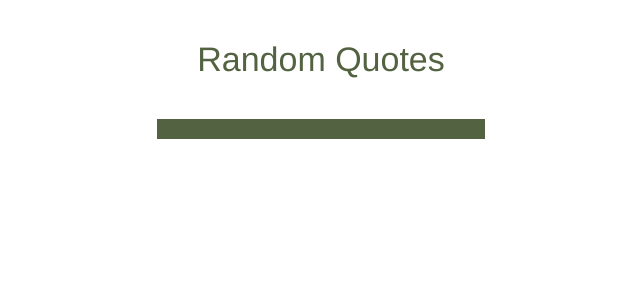
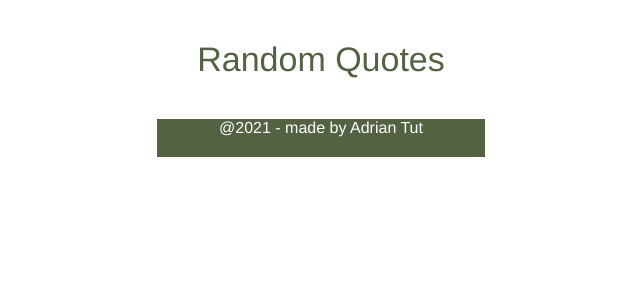
Before and after one commit to Adriantutuianu/random-quotes-project, a React (Create React App) app: page / in a window 1280 px wide. Shown: the top 300 px of the page, without its empty margins (319-959 px from the left). Built offline with nearby package versions, Linux system fonts and the light colour scheme.

Commit message:
Dynamic year

```diff
--- a/src/App.css
+++ b/src/App.css
@@ -22,4 +22,5 @@ footer {
   padding-bottom: 20px;
   background-color: var(--primary-color);
   color: white;
+  text-align: center;
 }
--- a/src/App.js
+++ b/src/App.js
@@ -1,10 +1,12 @@
 import "./App.css";
 
 function App() {
+  const year = new Date().getFullYear();
+
   return (
     <div className="App">
       <header>Random Quotes</header>
-      <footer></footer>
+      <footer>@{year} - made by Adrian Tut</footer>
     </div>
   );
 }
--- a/src/index.css
+++ b/src/index.css
@@ -10,4 +10,5 @@ body {
   align-items: center;
   justify-content: space-between;
   height: 100%;
+  width: 100%;
 }
```
